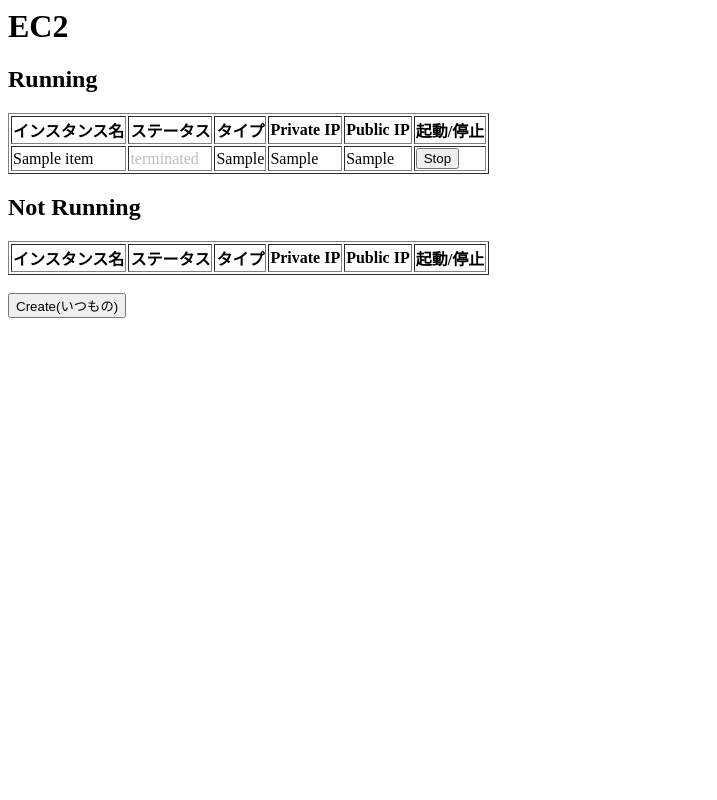
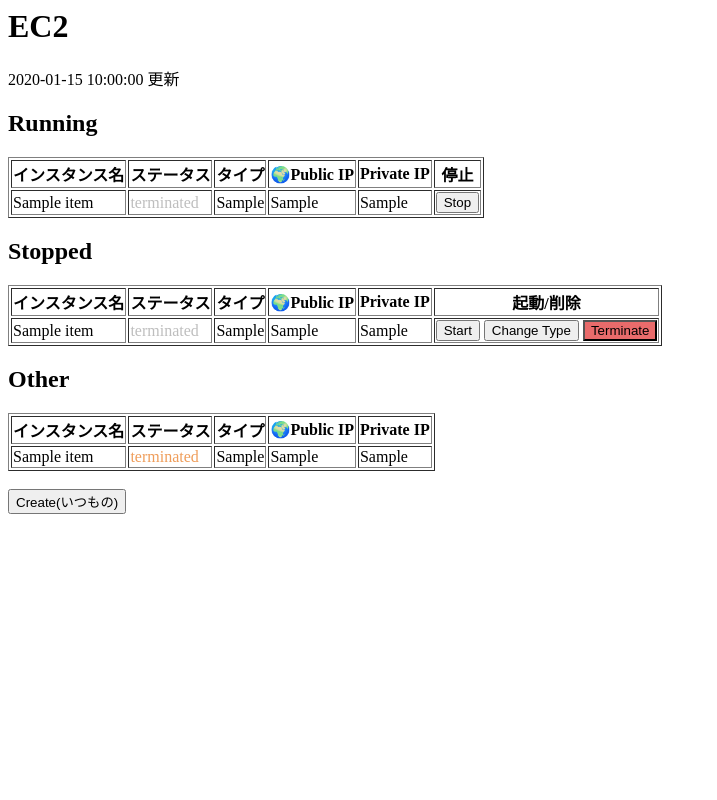
Before and after one commit to lunashin/flask-tools, a Flask app: template templates/ec2_list.html in a window 1280 px wide. Shown: the whole page, without its empty margins (0-717 px from the left). Run offline with Flask 2, Linux system fonts and the light colour scheme; the template is opened without the code that fills it: most values are stand-ins (such as "Sample title", 1, 10 or a date in 2020); lists and menus that the app fills with data are empty.

Commit message:
AWS機能拡張

```diff
--- a/main.py
+++ b/main.py
@@ -456,24 +456,43 @@
 def ep_aws():
     ec2_obj = ec2.ec2()
     res_running = ec2_obj.get_running()
-    res_not_running = ec2_obj.get_not_running()
-    return render_template('ec2_list.html', running_list=res_running, not_running_list=res_not_running)
+    res_stopped = ec2_obj.get_stopped()
+    res_other = ec2_obj.get_not_running_or_stopped()
+    dt_now = datetime.datetime.now().strftime('%Y/%m/%d %H:%M:%S')
+    return render_template('ec2_list.html', date_str_now=dt_now, running_list=res_running, stopped_list=res_stopped, other_list=res_other)
+
+# インスタンス種類変更ページ
+#
+@app.route("/aws/change_instance_type", methods=["GET"])
+def ep_aws_change_instance_type():
+    if request.args.get('instance_id') is not None:
+        instance_id = request.args.get('instance_id')
+
+    ec2_obj = ec2.ec2()
+    info = ec2_obj.get_info(instance_id)
+
+    return render_template('ec2_change_instance_type.html', instance_info=info)
 
 
 # AWS Create (いつもの)
 #
 @app.route("/aws/create_template", methods=["GET"])
 def ep_aws_create_template():
+    if request.args.get('name') is not None:
+        name = request.args.get('name')
+
     ec2_obj = ec2.ec2()
 
     dt_now = datetime.datetime.now()
     dt_str = dt_now.strftime('%Y-%m-%d_%H%M%S')
-    name = dt_str
-    instance_type = 't2.micro'
-    image_id = 'ami-00bc9b7f0e98dc134'
-    security_group_id = 'sg-0633e97c90e23f751'
+    name = name + " " + dt_str + " Created by Flask"
+    instance_type = 't2.small'
+    # image_id = 'ami-00bc9b7f0e98dc134'
+    image_id = 'ami-06a46da680048c8ae'
+    security_group_id = 'sg-b5bc00d2'
+    keypair_name = 'common-key-pair'
 
-    ec2_obj.create_instance(name, instance_type, image_id, security_group_id)
+    ec2_obj.create_instance(name, instance_type, image_id, security_group_id, keypair_name)
     return "ok"
 
 # AWS START
@@ -505,7 +524,7 @@
 
 # AWS Change instance type
 #
-@app.route("/aws/change_instance_type", methods=["GET"])
+@app.route("/aws/api/change_instance_type", methods=["GET"])
 def ep_aws_chg_instance_type():
     instance_id = request.args.get('instance_id')
     instance_type = request.args.get('instance_type')
--- a/templates/ec2_list.html
+++ b/templates/ec2_list.html
@@ -5,6 +5,7 @@
     <style type="text/css">
         .running{ color: #40bd19; font-weight:bolder; }
         .stopped{ color: #bebebe; }
+        .other{ color: #ef9d5a; }
         .btn-terminate{ background: #e96b6b;}
     </style>
 
@@ -13,6 +14,8 @@
 <body>
 
 <h1>EC2</h1>
+{{ date_str_now }} 更新
+<br>
 
 <h2>Running</h2>
 <table border=1>
@@ -20,44 +23,68 @@
         <th>インスタンス名</th>
         <th>ステータス</th>
         <th>タイプ</th>
+        <th>🌍Public IP</th>
         <th>Private IP</th>
-        <th>Public IP</th>
-        <th>起動/停止</th>
+        <th>停止</th>
     </tr>
     {% for item in running_list %}
     <tr>
         <td>{{ item.name }}</td>
         <td class="{% if item.state == 'running' %}running{% else %}stopped{% endif %}">{{ item.state }}</td>
         <td>{{ item.instance_type}}</td>
+        <td>{{ item.public_ip }}</td>
         <td>{{ item.private_ip }}</td>
-        <td>{{ item.public_ip }}</td>
         <td> <input type="button" onclick="ec2_stop('{{ item.name }}', '{{ item.instance_id }}')" value="Stop"> </td>
     </tr>
     {% endfor %}
 </table>
 
-<h2>Not Running</h2>
+<h2>Stopped</h2>
 <table border=1>
     <tr>
         <th>インスタンス名</th>
         <th>ステータス</th>
         <th>タイプ</th>
+        <th>🌍Public IP</th>
         <th>Private IP</th>
-        <th>Public IP</th>
-        <th>起動/停止</th>
+        <th>起動/削除</th>
     </tr>
-    {% for item in not_running_list %}
+    {% for item in stopped_list %}
     <tr>
         <td>{{ item.name }}</td>
         <td class="{% if item.state == 'running' %}running{% else %}stopped{% endif %}">{{ item.state }}</td>
         <td>{{ item.instance_type}}</td>
+        <td>{{ item.public_ip }}</td>
         <td>{{ item.private_ip }}</td>
-        <td>{{ item.public_ip }}</td>
-        <td> <input type="button" onclick="ec2_start('{{ item.instance_id }}')" value="Start">
-        <input type="button" class="btn-terminate" onclick="ec2_terminate('{{ item.name }}', '{{ item.instance_id }}')" value="Terminate"> </td>
+        <td>
+            <input type="button" onclick="ec2_start('{{ item.instance_id }}')" value="Start">
+            <input type="button" onclick="ec2_change_instance_type('{{ item.instance_id }}')" value="Change Type">
+            <input type="button" class="btn-terminate" onclick="ec2_terminate('{{ item.name }}', '{{ item.instance_id }}')" value="Terminate">
+        </td>
     </tr>
     {% endfor %}
 </table>
+
+<h2>Other</h2>
+<table border=1>
+    <tr>
+        <th>インスタンス名</th>
+        <th>ステータス</th>
+        <th>タイプ</th>
+        <th>🌍Public IP</th>
+        <th>Private IP</th>
+    </tr>
+    {% for item in other_list %}
+    <tr>
+        <td>{{ item.name }}</td>
+        <td class="other">{{ item.state }}</td>
+        <td>{{ item.instance_type}}</td>
+        <td>{{ item.public_ip }}</td>
+        <td>{{ item.private_ip }}</td>
+    </tr>
+    {% endfor %}
+</table>
+
 
 <br>
 <input type="button" onclick="ec2_create_template()" value="Create(いつもの)">
@@ -70,14 +97,15 @@
     // １分毎にリフレッシュ
     setTimeout("location.href=location.href",60*1000);
 
-    // Send EC2 Start
+    // Send EC2 Create
     function ec2_create_template()
     {
-        let yesno = window.confirm('いつもの設定でインスタンスを作成しますか？');
+        let yesno = window.confirm('いつもの設定でインスタンスを作成します。よろしいですか？');
 
         if (yesno) {
-            fetch("/aws/create_template");
-            setTimeout("location.href=location.href",500);
+            let name = window.prompt("インスタンス名を入力してください。", "");
+            fetch("/aws/create_template?name=" + name);
+            setTimeout("location.href=location.href",1000);
         }
     }
 
@@ -127,6 +155,12 @@
         this.value = "hoge";
         // this.parentNode.style.display = "none";
     }
+
+    // インスタンス種類変更ページへ遷移
+    function ec2_change_instance_type(instance_id){
+        location.href="/aws/change_instance_type?instance_id=" + instance_id;
+    }
+
 </script>
 
 
```
Also changed, not shown: aws/ec2.py (+25 -6 lines), templates/ec2_change_instance_type.html (added, +61 -0 lines).
